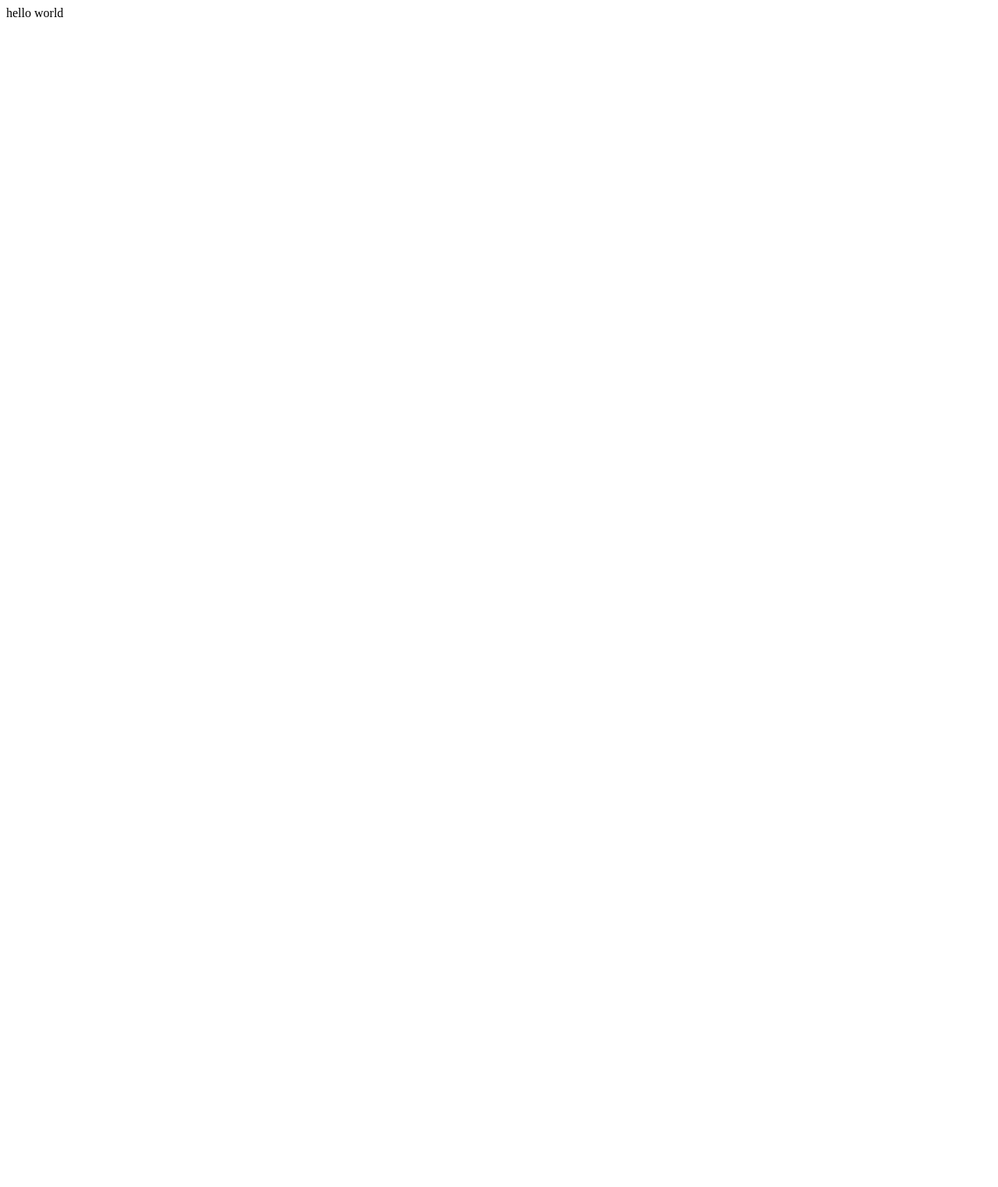
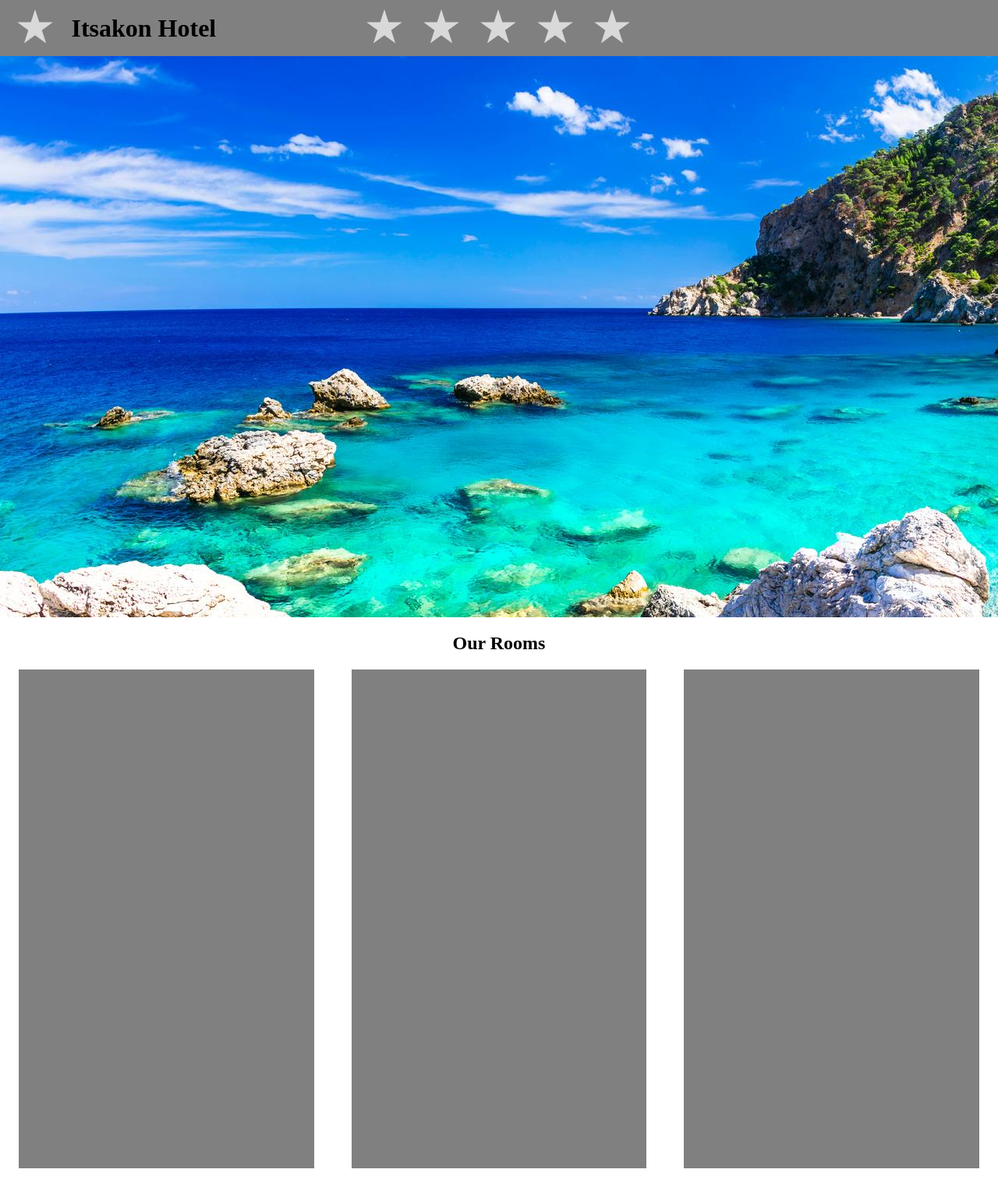
Before and after one commit to TGKElit/nikepelago, a PHP site: page /src/index.php in a window 1280 px wide. Before the commit the page is almost empty. Shown: the whole page at 78% size. Before the commit the page ends 800 px from the top, so only its background shows below. Run offline with PHP 8.4, Linux system fonts and the light colour scheme.

Commit message:
Started coding landing page

```diff
--- /dev/null
+++ b/src/general.css
@@ -0,0 +1,3 @@
+body {
+    margin: 0;
+}
--- /dev/null
+++ b/src/general.php
@@ -0,0 +1,3 @@
+<?php
+$stars = 5;
+?>
--- /dev/null
+++ b/src/header.css
@@ -0,0 +1,25 @@
+header {
+    display: grid;
+    background-color: grey;
+    grid-template-columns: 1fr 4fr 4fr 5fr;
+    position: sticky;
+    top: 0px;
+    height: 72px;
+    width: 100%;
+    z-index: 100;
+}
+
+header img {
+    margin: auto;
+}
+
+h1 {
+    margin: auto 0;
+}
+
+header .stars {
+    height: 100%;
+    display: flex;
+    justify-content: space-between;
+    align-items: center;
+}
--- /dev/null
+++ b/src/header.php
@@ -0,0 +1,9 @@
+<header>
+    <img src="../resources/svg/star.svg"></img>
+    <h1>Itsakon Hotel</h1>
+    <section class=stars>
+        <?php for ($i=0; $i < $stars; $i++) {
+            ?><img src="../resources/svg/star.svg"></img><?php
+        }?>
+    </section>
+</header>
--- /dev/null
+++ b/src/hero.css
@@ -0,0 +1,11 @@
+.hero {
+    width: 100%;
+    height: 720px;
+    top: 72px;
+}
+
+.hero img {
+    width: 100%;
+    height: 100%;
+    object-fit: cover;
+}
--- a/src/index.php
+++ b/src/index.php
@@ -1,3 +1,31 @@
 <?php
-    echo "hello world";
+    require('general.php');
 ?>
+
+<!DOCTYPE html>
+<html lang ="eng">
+    <head>
+        <link rel="stylesheet" href="general.css">
+        <link rel="stylesheet" href="header.css">
+        <link rel="stylesheet" href="hero.css">
+        <link rel="stylesheet" href="rooms.css">
+        <title>Itsakon Hotel</title>
+    </head>
+    <body>
+        <?php require('header.php')?>
+
+        <section class="hero">
+            <img src="../resources/images/hero.png" alt="View of the Island">
+        </section>
+        <section class="rooms">
+            <h2>Our Rooms</h2>
+            <div class="room-container">
+                <article class=room id="budget"></article>
+                <article class=room id="standard"></article>
+                <article class=room id="luxury"></article>
+            </div>
+        </section>
+
+        <script src="main.js"></script>
+    </body>
+</html>
--- /dev/null
+++ b/src/rooms.css
@@ -0,0 +1,16 @@
+.room-container {
+    display: grid;
+    grid-template-columns: 1fr 1fr 1fr;
+    margin: auto;
+}
+
+h2 {
+    position: relative;
+    text-align: center;
+}
+
+.room {
+    height: 80vh;
+    margin: 0 24px 24px 24px;
+    background-color: gray;
+}
```
Also changed, not shown: resources/images/hero.png (added), resources/svg/star.svg (added), src/main.js (added), src/room/budget.php (added), src/room/luxury.php (added), src/room/room.php (added), src/standard.php (added), 1 other file.
